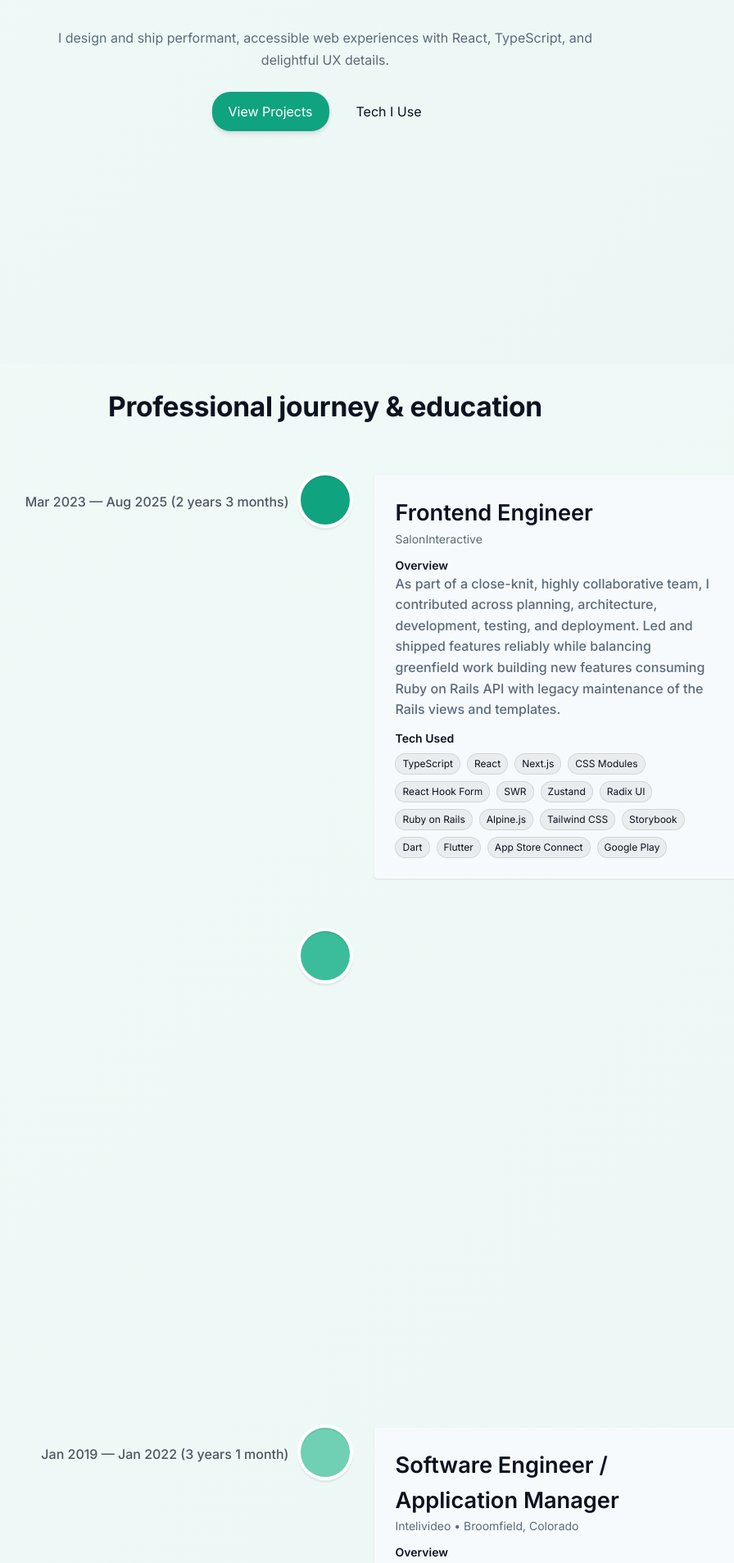
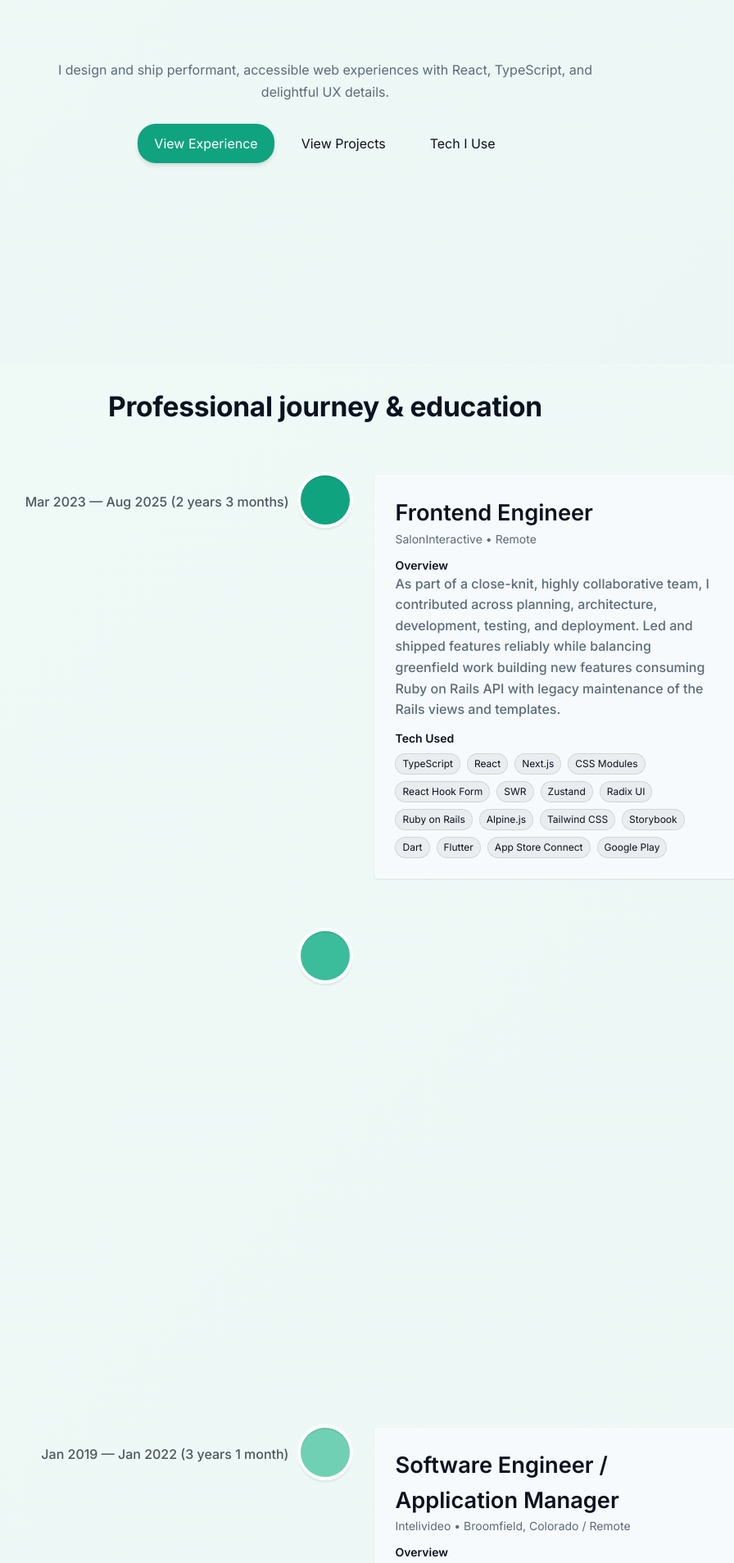
Before and after one commit to NicholasMunson/ntmdevdotcom, a Next.js app: page / in a window 1280 px wide. Shown: the part 452-2359 px from the top of the page at 82% size, without its empty margins (243-1139 px from the left). Built offline with nearby package versions, Linux system fonts and the light colour scheme.

Commit message:
Update Intro, Technologies, and Timeline components: change job title to Full Stack Engineer, enhance technology list with new frameworks, and improve role subtitles for clarity and remote work indication.

```diff
--- a/src/app/views/introPage/Intro.tsx
+++ b/src/app/views/introPage/Intro.tsx
@@ -13,7 +13,7 @@ export default function Intro({ parallaxConfig }: IntroProps) {
   const { transform } = useParallax(parallaxConfig);
   const texts = [
     "Hi, I'm Nicholas T Munson",
-    "Product-focused Frontend Engineer",
+    "Product-focused Full Stack Engineer",
     // "Problem Solver, Builder, and Leader",
     // "I build digital solutions that matter",
     "Let's build something together!",
@@ -29,12 +29,12 @@ export default function Intro({ parallaxConfig }: IntroProps) {
   return (
     <section
       id="intro"
-      className="section relative overflow-hidden  items-center"
+      className="section relative overflow-hidden  md:items-center pt-20 md:pt-0"
       style={{ transform }}
     >
       <div className="absolute inset-0 brand-gradient opacity-[0.08]" />
-      <div className="container relative z-10 flex flex-col items-center text-center gap-6">
-        <h1 className="font-extrabold text-gradient">
+      <div className="container relative z-10 flex flex-col items-center text-center gap-6 md:px-0 px-2">
+        <h1 className="font-extrabold text-gradient md:mb-0 h-[160px]">
           {displayText}
           <span className="animate-pulse">|</span>
         </h1>
@@ -42,10 +42,16 @@ export default function Intro({ parallaxConfig }: IntroProps) {
           I design and ship performant, accessible web experiences with React,
           TypeScript, and delightful UX details.
         </p>
-        <div className="flex items-center gap-3">
+        <div className="flex items-center gap-3 md:flex-row flex-col">
+          <a
+            href="#timeline"
+            className="px-5 py-3 rounded-lg bg-[var(--brand-500)] text-white hover:bg-[var(--brand-600)] transition-colors shadow-md"
+          >
+            View Experience
+          </a>
           <a
             href="#projects"
-            className="px-5 py-3 rounded-lg bg-[var(--brand-500)] text-white hover:bg-[var(--brand-600)] transition-colors shadow-md"
+            className="px-5 py-3 rounded-lg border border-white/15 hover:bg-white/5 transition-colors"
           >
             View Projects
           </a>
--- a/src/app/views/technolgyPage/Technolgies.tsx
+++ b/src/app/views/technolgyPage/Technolgies.tsx
@@ -29,8 +29,9 @@ export default function Technolgies({ parallaxConfig }: TechnolgiesProps) {
             "HTML/CSS",
             "JavaScript",
             "TypeScript",
-            "React",
+            "React.js",
             "Next.js",
+            "Vue.js",
             "TailwindCSS",
             "Redux",
             "Zustand",
@@ -38,8 +39,10 @@ export default function Technolgies({ parallaxConfig }: TechnolgiesProps) {
             "React Hook Form",
             "Shadcn/UI",
             "Alpine.js",
-            "ERB templates (Ruby on Rails)",
+            "ERB templates",
             "Storybook",
+            "SWR",
+            "Cypress",
           ]}
         />
         <ListSection
@@ -58,6 +61,7 @@ export default function Technolgies({ parallaxConfig }: TechnolgiesProps) {
             "GCP",
             "Firebase",
             "CircleCI",
+            "Render",
           ]}
         />
         <ListSection
@@ -75,6 +79,10 @@ export default function Technolgies({ parallaxConfig }: TechnolgiesProps) {
             "Stripe",
           ]}
         />
+        <ListSection
+          title="Currently digging deeper into..."
+          items={["RAG pipelines", "AI agents", "System design"]}
+        />
       </div>
     </Section>
   );
--- a/src/app/views/timelinePage/Timeline.tsx
+++ b/src/app/views/timelinePage/Timeline.tsx
@@ -39,7 +39,7 @@ export default function Timeline() {
           >
             <RoleDetails
               title="Frontend Engineer"
-              subtitle="SalonInteractive"
+              subtitle="SalonInteractive • Remote"
               overview="As part of a close-knit, highly collaborative team, I contributed across planning, architecture, development, testing, and deployment. Led and shipped features reliably while balancing greenfield work building new features consuming Ruby on Rails API with legacy maintenance of the Rails views and templates."
               techs={[
                 "TypeScript",
@@ -78,7 +78,7 @@ export default function Timeline() {
           >
             <RoleDetails
               title="Lead Software Engineer"
-              subtitle="Clean Earth Rovers"
+              subtitle="Clean Earth Rovers • Remote"
               overview="Spearheaded end-to-end development of environmental monitoring software. Built a secure Node.js/Express API with Google Cloud integrations and designed a React front-end from scratch, delivering pixel-perfect Figma implementations and real-time water data dashboards. Created 50+ reusable components to accelerate future development and ensure a consistent, scalable UI system."
               techs={[
                 "Node.js",
@@ -111,7 +111,7 @@ export default function Timeline() {
           >
             <RoleDetails
               title="Software Engineer / Application Manager"
-              subtitle="Intelivideo • Broomfield, Colorado"
+              subtitle="Intelivideo • Broomfield, Colorado / Remote"
               overview="As a software engineer, I found software solutions to issues and slowdowns in our internal application build process. Built clean User Interfaces for our Client Success Management team to add client metadata to our database. Integrated automation tools to further automate our processes for efficiency. As an Application Manager, I was responsible for configuration, testing, and deployment of all new client applications, as well as maintaining and updating 180+ Intelivideo client TV and mobile applications. Cut iOS testing and deployment time in half through process improvements."
               techs={[
                 "JavaScript",
@@ -144,7 +144,7 @@ export default function Timeline() {
           >
             <RoleDetails
               title="Software Developer Internship"
-              subtitle="dialect.ai • Greater Denver Area"
+              subtitle="dialect.ai • Greater Denver Area / Remote"
               overview="Used agile workflow methods to help develop the platform's landing page. The landing page was built in React and used Material UI."
               techs={[
                 "React",
@@ -172,7 +172,7 @@ export default function Timeline() {
           >
             <RoleDetails
               title="Full-Stack Web Development"
-              subtitle="Galvanize Inc"
+              subtitle="Galvanize Inc • Denver, Colorado"
               overview="Six month immersive web development course with exposure to the full JavaScript stack. Emphasis on agile and paired programming that reflect a real world development environment. With over 800 plus hours of industry training, this program has prepared me for the challenges ahead."
               techs={[
                 "JavaScript",
```
